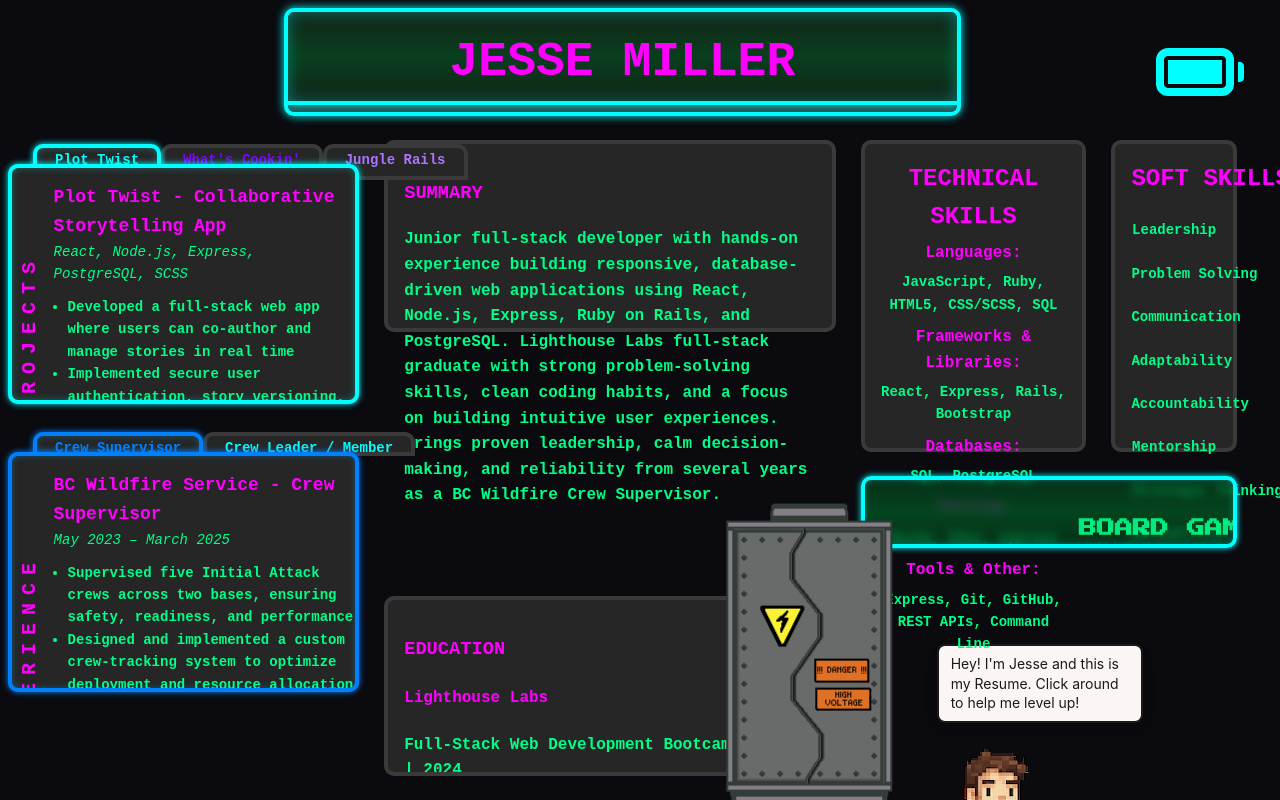
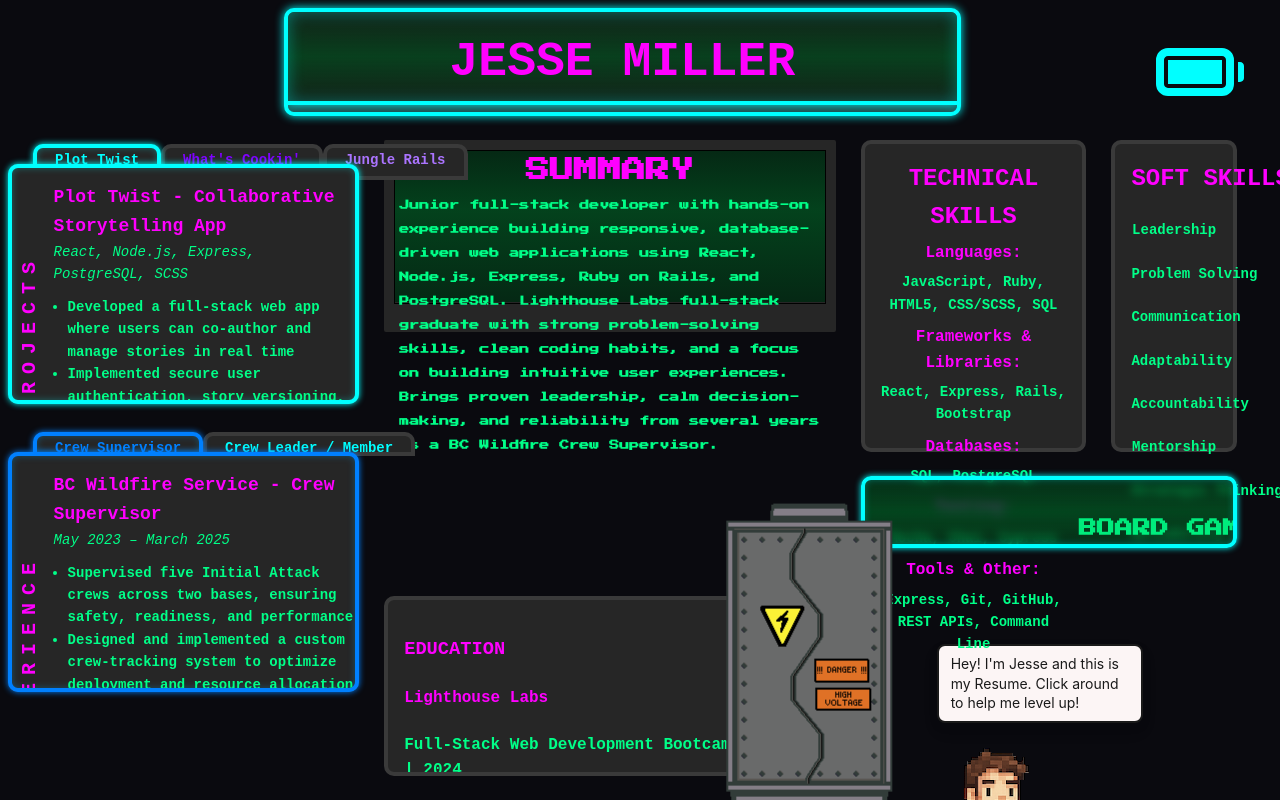
Before and after one commit to Jesse-D-Miller/webDevResume, a React (Vite) app: page / in a window 1280 px wide. Both pictures are taken after a click on the element 1200 px from the left and 75 px from the top of the page. Shown: the top 800 px of the page. Built offline with nearby package versions, Linux system fonts and the light colour scheme.

Commit message:
summary section is working. there are still some features to add like a power button. it could also benifit from a larger grid

```diff
--- a/src/App.css
+++ b/src/App.css
@@ -6,7 +6,6 @@
   padding: var(--space-2);
   overflow: visible;
   background: var(--color-bg-dark);
-
 }
 
 /* theme switch */
@@ -408,7 +407,6 @@
   --neon-flicker-shadow: 40px;
   --neon-flicker-inset: 32px;
   animation-play-state: paused !important;
-
 }
 
 /* ======================================== General / Default Styles ========================================*/
@@ -477,7 +475,7 @@
 /* ================================================ Box Grid ================================================*/
 /* ================================================= Header =================================================*/
 
-.cyber-resume .box-1 .resume-header{
+.cyber-resume .box-1 .resume-header {
   text-align: center;
   align-items: center;
 }
@@ -492,7 +490,7 @@
     neonFlicker 0.15s ease-in-out 1s infinite;
   border-bottom: #3a3a3a solid 4px;
   animation-delay: 1s;
-    background-color: rgba(1, 34, 13, 0.52);
+  background-color: rgba(1, 34, 13, 0.52);
   background-image: linear-gradient(
     180deg,
     rgba(2, 83, 34, 0) 0%,
@@ -513,7 +511,44 @@
 /* ================================================= Header =================================================*/
 /* ================================================= Summary =================================================*/
 
+.cyber-resume .box-2 {
+  animation: none;
+  border: #262626 solid 10px;
+  border-width: 10px 10px 30px 10px;
+  background: #000000;
+  border-radius: 2px;
+  padding: 0;
+  background-color: rgba(1, 68, 26, 0.52);
+  background-image: linear-gradient(
+    180deg,
+    rgba(2, 83, 34, 0) 0%,
+    rgba(2, 83, 34, 0.6) 40%,
+    rgba(2, 83, 34, 0) 100%
+  );
+}
+.cyber-resume .box-2:hover {
+  animation: greenLinesScroll 1s ease-in-out both !important;
+}
 
+.cyber-resume .box-2 .summary-section {
+  font-family: "Press Start 2P", monospace;
+  border: #000000 solid 1px;
+  height: 100%;
+}
+
+.cyber-resume .summary-section h3 {
+  font-size: var(--text-2xl);
+  text-align: center;
+  padding: 0;
+  margin: 0;
+}
+.cyber-resume .summary-section p {
+  font-size: var(--text-2xs);
+  text-align: left;
+  padding: var(--space-1);
+  margin: 0;
+  line-height: var(--space-6);
+}
 
 /* ================================================= Summary =================================================*/
 /* ========================================= Projects and Experience =========================================*/
@@ -871,10 +906,92 @@
 
 @keyframes greenLinesScroll {
   0% {
-    background-position-y: 0;
+    background-image: linear-gradient(
+      180deg,
+      rgba(2, 83, 34, 0) 0%,
+      rgba(2, 83, 34, 0.6) 40%,
+      rgba(2, 83, 34, 0) 100%
+    );
+  }
+  10% {
+    background-image: linear-gradient(
+      180deg,
+      rgba(2, 83, 34, 0) 0%,
+      rgba(2, 83, 34, 0.6) 44%,
+      rgba(2, 83, 34, 0) 100%
+    );
+  }
+  20% {
+    background-image: linear-gradient(
+      180deg,
+      rgba(2, 83, 34, 0) 0%,
+      rgba(2, 83, 34, 0.6) 48%,
+      rgba(2, 83, 34, 0) 100%
+    );
+  }
+  30% {
+    background-image: linear-gradient(
+      180deg,
+      rgba(2, 83, 34, 0) 0%,
+      rgba(2, 83, 34, 0.6) 52%,
+      rgba(2, 83, 34, 0) 100%
+    );
+  }
+  40% {
+    background-image: linear-gradient(
+      180deg,
+      rgba(2, 83, 34, 0) 0%,
+      rgba(2, 83, 34, 0.6) 56%,
+      rgba(2, 83, 34, 0) 100%
+    );
+  }
+  50% {
+    background-image: linear-gradient(
+      180deg,
+      rgba(2, 83, 34, 0) 0%,
+      rgba(2, 83, 34, 0.6) 60%,
+      rgba(2, 83, 34, 0) 100%
+    );
+  }
+  60% {
+    background-image: linear-gradient(
+      180deg,
+      rgba(2, 83, 34, 0) 0%,
+      rgba(2, 83, 34, 0.6) 64%,
+      rgba(2, 83, 34, 0) 100%
+    );
+  }
+  70% {
+    background-image: linear-gradient(
+      180deg,
+      rgba(2, 83, 34, 0) 0%,
+      rgba(2, 83, 34, 0.6) 68%,
+      rgba(2, 83, 34, 0) 100%
+    );
+  }
+  80% {
+    background-image: linear-gradient(
+      180deg,
+      rgba(2, 83, 34, 0) 0%,
+      rgba(2, 83, 34, 0.6) 72%,
+      rgba(2, 83, 34, 0) 100%
+    );
+  }
+  90% {
+    background-image: linear-gradient(
+      180deg,
+      rgba(2, 83, 34, 0) 0%,
+      rgba(2, 83, 34, 0.6) 76%,
+      rgba(2, 83, 34, 0) 100%
+    );
   }
   100% {
-    background-position-y: 20px;
+    background-image: linear-gradient(
+      180deg,
+      rgba(2, 83, 34, 0) 0%,
+      rgba(2, 83, 34, 0.6) 80%,
+      rgba(2, 83, 34, 0) 100%
+    );
   }
 }
 @keyframes batteryCoverSlide {
--- a/src/index.css
+++ b/src/index.css
@@ -18,6 +18,7 @@
   --font-sans: "Inter", system-ui, -apple-system, sans-serif;
   --font-mono: "Courier New", monospace;
 
+  --text-2xs: 0.625rem; /* 10px */
   --text-xs: 0.75rem; /* 12px */
   --text-sm: 0.875rem; /* 14px */
   --text-base: 1rem; /* 16px */
```
